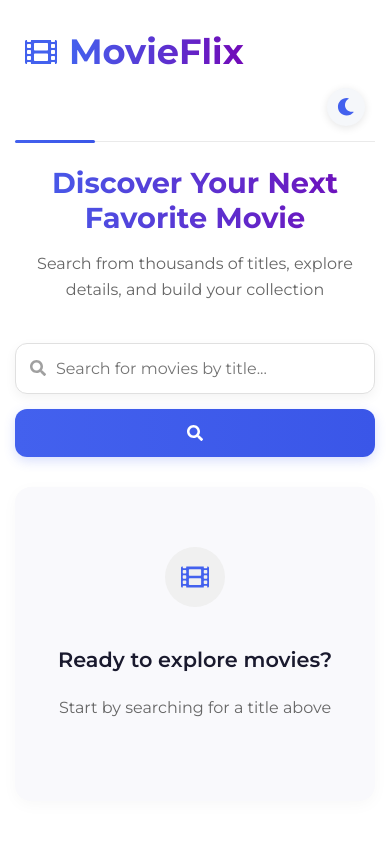
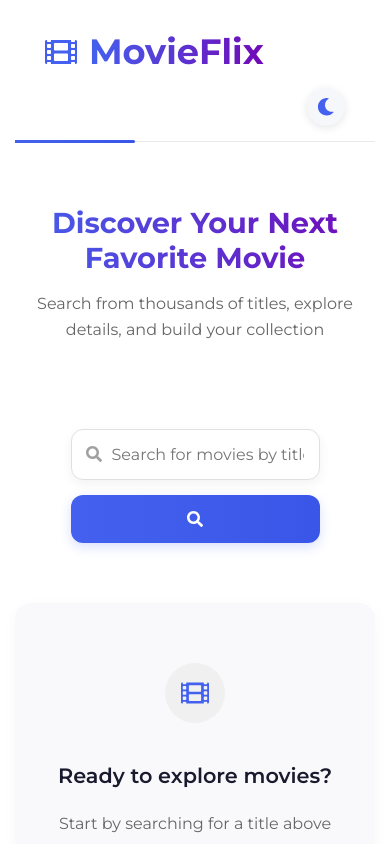
Before and after one commit to RensithUdara/movie-search-app, a React (Create React App) app: page / in a window 390 px wide. Built offline with nearby package versions, Linux system fonts and the light colour scheme.

Commit message:
enhance App component with layout adjustments for body and app frame to improve responsiveness and user experience

```diff
--- a/src/App.css
+++ b/src/App.css
@@ -14,8 +14,10 @@ body {
   color: #333;
   display: flex;
   justify-content: center;
-  align-items: flex-start;
-  min-height: 100vh;
+  align-items: center;
+  height: 100vh;
+  width: 100vw;
+  overflow: hidden;
   transition: all 0.3s ease;
 }
 
@@ -24,6 +26,7 @@ body {
   height: 100%;
   display: flex;
   flex-direction: column;
+  overflow: hidden;
 }
 
 .dark-mode {
@@ -33,6 +36,7 @@ body {
 
 .app-frame {
   width: 100%;
+  height: 100%;
   flex: 1;
   background-color: #ffffff;
   padding: 20px 30px;
@@ -41,21 +45,26 @@ body {
   box-shadow: none;
   box-sizing: border-box;
   overflow-y: auto;
+  display: flex;
+  flex-direction: column;
   transition: all 0.3s ease;
 }
 
 .dark-mode .app-frame {
   background-color: #1a1a1a;
-  box-shadow: 0 10px 30px rgba(0, 0, 0, 0.3);
+  box-shadow: none;
 }
 
 .app-header {
   display: flex;
   justify-content: space-between;
   align-items: center;
-  padding: 15px 10px;
+  padding: 15px 30px;
   margin-bottom: 30px;
-  position: relative;
+  position: sticky;
+  top: 0;
+  background-color: #ffffff;
+  z-index: 100;
   border-bottom: 1px solid #eaeaea;
 }
 
@@ -79,14 +88,15 @@ body {
   position: absolute;
   bottom: -2px;
   left: 0;
-  width: 80px;
+  width: 120px;
   height: 3px;
   background: linear-gradient(90deg, #4361ee, #3a56e8);
-  border-radius: 3px;
+  border-radius: 0 3px 3px 0;
 }
 
 .dark-mode .app-header {
   border-bottom: 2px solid #2c2c3a;
+  background-color: #1a1a1a;
 }
 
 h1 {
```
